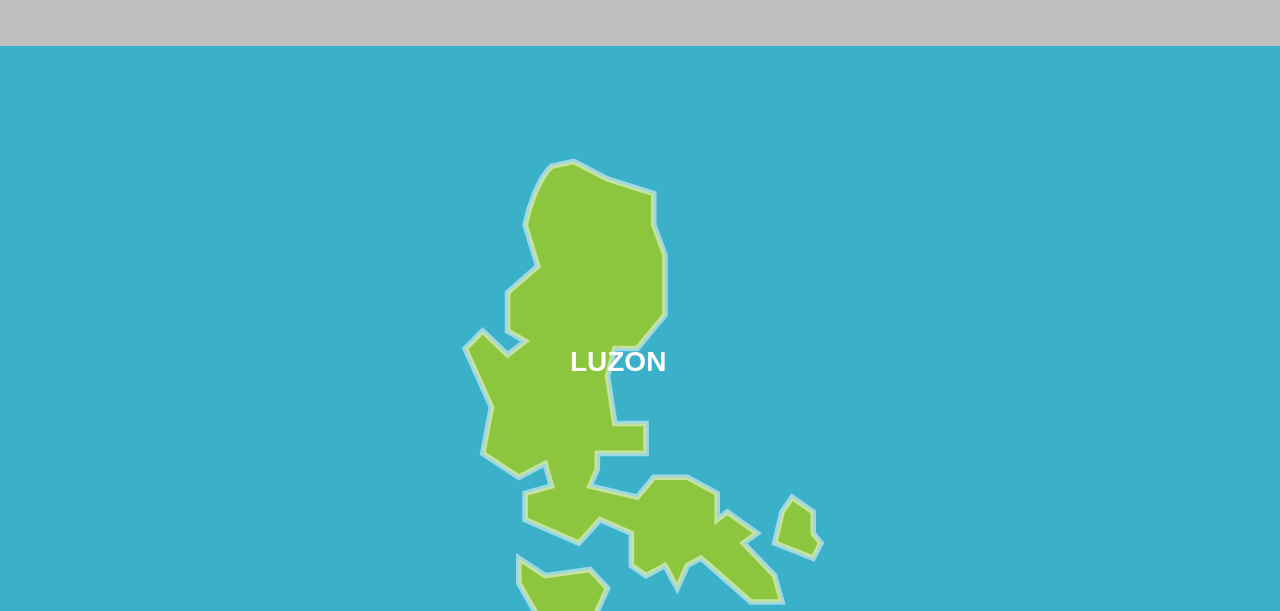
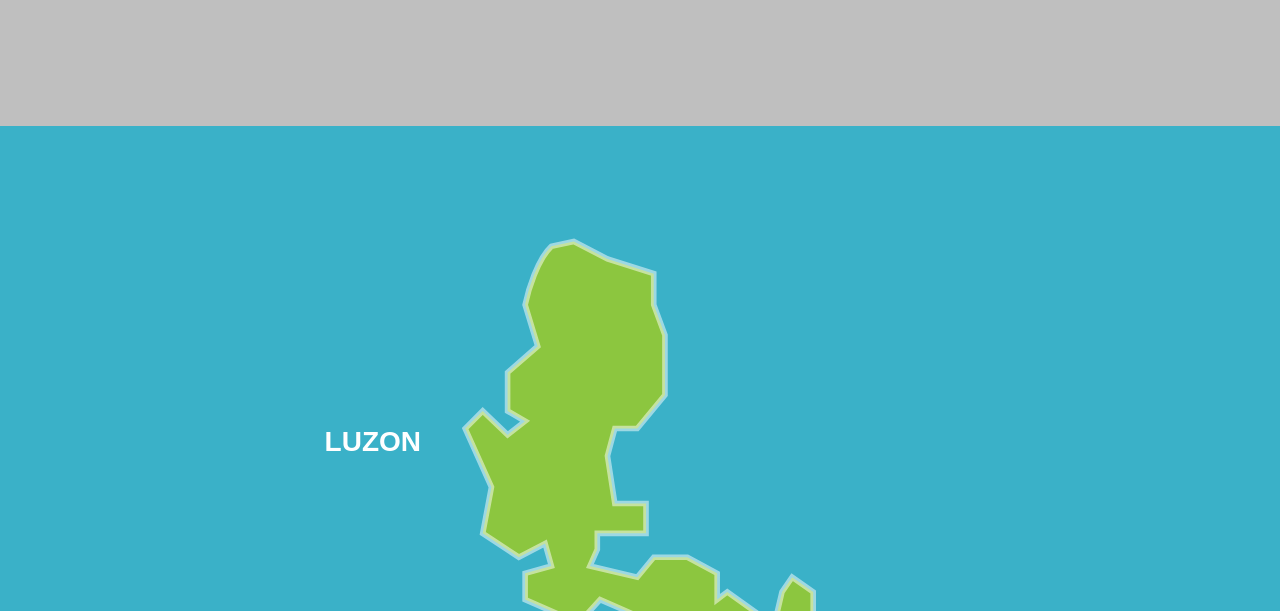
Before and after one commit to roldnton/Travel-Blog-Project, a website built with webpack: page index.html in a window 1280 px wide. Shown: the part 570-1181 px from the top of the page. Built offline with nearby package versions, Linux system fonts and the light colour scheme; a script that the page names is missing; files whose address does not match are found by name.

Commit message:
islands to main branch

```diff
--- a/css/style.css
+++ b/css/style.css
@@ -265,7 +265,7 @@ textarea {
   /* Replace 'hero-bg.jpg' with your actual Palawan/El Nido image */
   background: url('assets/hero-bg.jpg') no-repeat center center;
   background-size: cover;
-  height: 70vh;
+  height: 80vh;
   position: relative;
 }
 /* Dark overlay to make the white text pop */
--- a/index.html
+++ b/index.html
@@ -38,9 +38,9 @@
       <div class="collapse navbar-collapse" id="mainNav">
         <ul class="navbar-nav ms-auto mb-2 mb-lg-0 small fw-semibold">
           <li class="nav-item"><a class="nav-link px-3" href="#">Home</a></li>
-          <li class="nav-item"><a class="nav-link px-3" href="luzon.html">Luzon</a></li>
-          <li class="nav-item"><a class="nav-link px-3" href="visayas.html">Visayas</a></li>
-          <li class="nav-item"><a class="nav-link px-3" href="mindanao.html">Mindanao</a></li>
+          <li class="nav-item"><a class="nav-link px-3" href="luzon/luzon.html">Luzon</a></li>
+          <li class="nav-item"><a class="nav-link px-3" href="visayas/visayas.html">Visayas</a></li>
+          <li class="nav-item"><a class="nav-link px-3" href="mindanao/mindanao.html">Mindanao</a></li>
           <li class="nav-item"><a class="nav-link px-3" href="events.html">Events</a></li>
         </ul>
       </div>
@@ -74,7 +74,7 @@
           <svg viewBox="0 0 1050 1550" class="w-100 h-auto d-block mx-auto" fill="none" xmlns="http://www.w3.org/2000/svg" style="max-width: 800px;">
 
             <!-- LUZON (Clickable Group) -->
-            <a href="luzon.html" class="map-region region-luzon">
+            <a href="luzon/luzon.html" class="map-region region-luzon">
               <!-- Moved Luzon slightly right and down to give it breathing room -->
               <g transform="translate(275, 50)">
                 <path d="M86.0974 91.0272C90.264 70.8606 103.597 25.9272 123.597 7.52722L155.597 0.527222L203.597 25.5272L269.597 46.5272V91.0272L285.597 134.027V219.527L246.097 267.527H214.097L203.597 306.527L214.097 374.527H258.597V417.027H189.097V440.027L178.597 463.527L246.097 479.527L269.597 451.027H317.597L360.097 474.027V511.527L374.597 500.527L417.097 531.027L397.597 545.027L442.097 591.527L452.597 629.027H408.097L337.097 566.527L317.597 577.027L303.097 609.527L285.597 577.027L258.597 591.527L237.597 577.027V531.027L193.097 511.527L162.597 545.027L86.0974 511.527V474.027L123.597 463.527L114.597 431.527L77.0974 451.027L25.5974 417.027L38.0974 351.027L0.597382 267.527L25.5974 242.527L61.0974 276.527L86.0974 257.027L61.0974 242.527V187.527L104.097 150.027L86.0974 91.0272Z" stroke="black"/>
@@ -82,12 +82,12 @@
                 <path d="M77.0974 602.19V566.527L114.597 591.527L178.597 582.606L203.597 609.527L189.097 641.527L203.597 694.527L139.597 712.527L77.0974 602.19Z" stroke="black"/>
                 <path d="M360.097 670.027L346.097 712.527L360.097 739.027L374.597 712.527H387.097L397.597 739.027H428.097L417.097 712.527L408.097 694.527L397.597 670.027H360.097Z" stroke="black"/>
                 <!-- Text adjusted to sit nicely in the middle of Luzon -->
-                <text x="150" y="300" fill="white" font-size="40" font-weight="bold">LUZON</text>
+                <text x="-200" y="300" fill="white" font-size="40" font-weight="bold">LUZON</text>
               </g>
             </a>
 
             <!-- VISAYAS (Clickable Group) -->
-            <a href="visayas.html" class="map-region region-visayas">
+            <a href="visayas/visayas.html" class="map-region region-visayas">
               <!-- Pushed down by 700 pixels to sit below Luzon -->
               <g transform="translate(0, 700)">
                 <path d="M331.569 34.9146L299.569 47.4146L310.069 81.4146L290.569 95.4146L299.569 109.915H322.569L345.569 125.915L360.069 95.4146V57.9146H345.569L331.569 34.9146Z" stroke="black"/>
@@ -100,17 +100,17 @@
                 <path d="M807.069 303.915L792.569 255.915L801.569 244.915H817.569L828.069 219.915L844.069 244.915H863.569L853.069 284.415H828.069L807.069 303.915Z" stroke="black"/>
                 <path d="M915.569 205.915L901.069 228.915L915.569 303.915L940.569 292.915L928.069 255.915L940.569 228.915L915.569 205.915Z" stroke="black"/>
                 <!-- Text adjusted for Visayas -->
-                <text x="750" y="250" fill="white" font-size="40" font-weight="bold">VISAYAS</text>
+                <text x="0" y="250" fill="white" font-size="40" font-weight="bold">VISAYAS</text>
               </g>
             </a>
 
             <!-- MINDANAO (Clickable Group) -->
-            <a href="mindanao.html" class="map-region region-mindanao">
+            <a href="mindanao/mindanao.html" class="map-region region-mindanao">
               <!-- Pushed down by 1050 pixels to sit at the bottom -->
               <g transform="translate(500, 1050)">
                 <path d="M198.193 97L246.193 155.5H262.193V97L290.693 70L310.193 97L331.693 70L352.193 61.5L367.693 76L370.693 0.5H404.693L416.193 34.5L442.193 20L462.693 70L444.693 97L466.693 114.5H484.193L495.693 140V205L516.193 220L523.193 261.5L488.193 354H451.193V295.5C445.36 287.167 434.093 270.9 435.693 272.5C437.293 274.1 425.36 297.5 419.193 309L398.193 334L424.193 338.5V434L386.193 455L354.193 440.5V415.5L272.693 409C264.027 391.5 246.693 356 246.693 354C246.693 352 246.693 282.5 246.693 248L211.693 216.5L199.193 228.5L165.193 237.5L144.193 228.5L150.693 261.5L128.693 282.5L107.693 237.5H91.1934L70.1934 356.5L29.6934 370L0.693359 326.5L26.1934 309.5V248L79.1934 170L107.693 167.5V131H144.193L198.193 97Z" stroke="black"/>
                 <!-- Text adjusted for Mindanao -->
-                <text x="200" y="250" fill="white" font-size="40" font-weight="bold">MINDANAO</text>
+                <text x="-300" y="250" fill="white" font-size="40" font-weight="bold">MINDANAO</text>
               </g>
             </a>
 
```
Also changed, not shown: luzon/css/style.css (line endings or trailing spaces), luzon/js/app.js (line endings or trailing spaces), luzon/luzon.html (line endings or trailing spaces), mindanao/css/style.css (line endings or trailing spaces), mindanao/js/app.js (line endings or trailing spaces), mindanao/mindanao.html (line endings or trailing spaces), visayas/css/style.css (line endings or trailing spaces), visayas/js/app.js (line endings or trailing spaces), visayas/visayas.html (line endings or trailing spaces).
